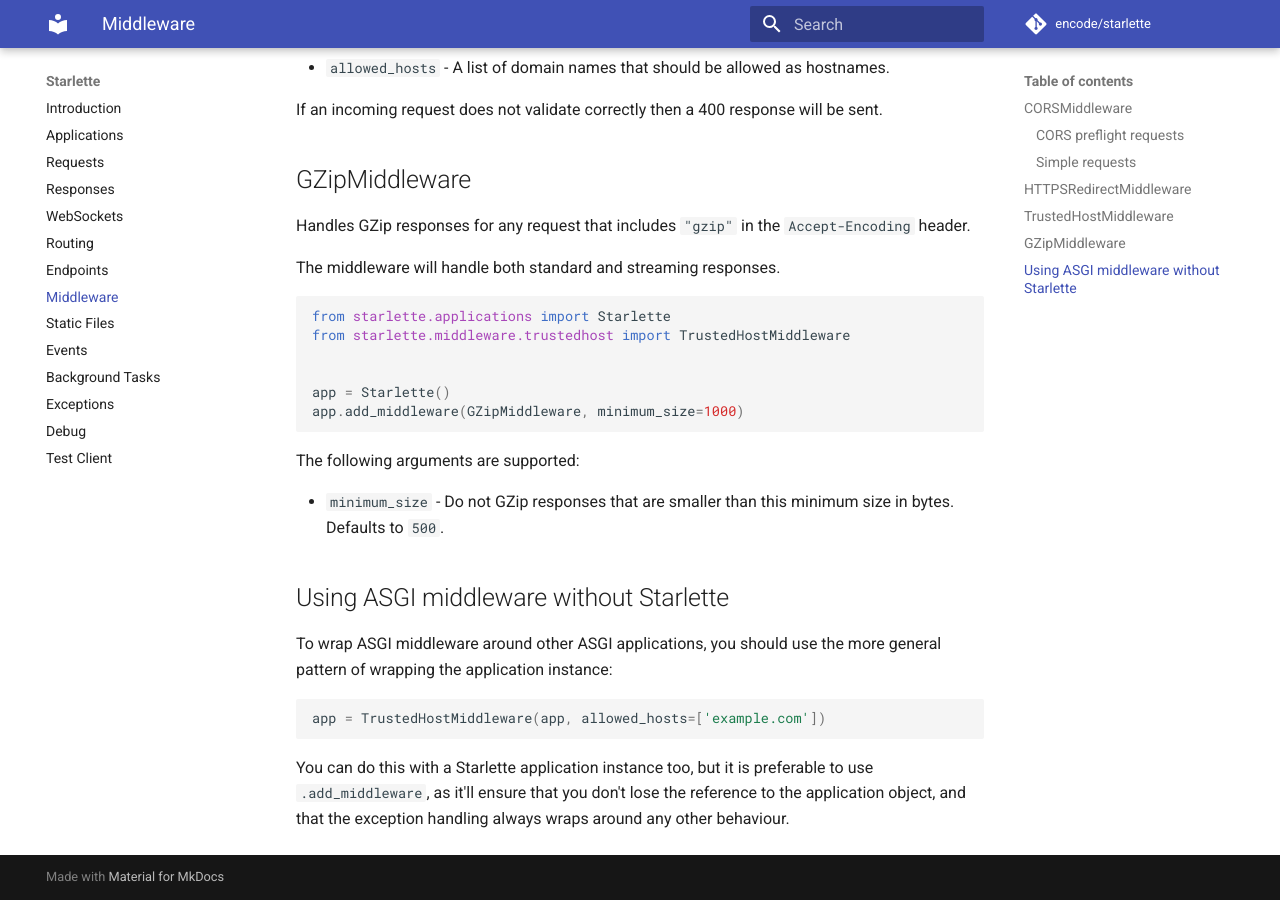
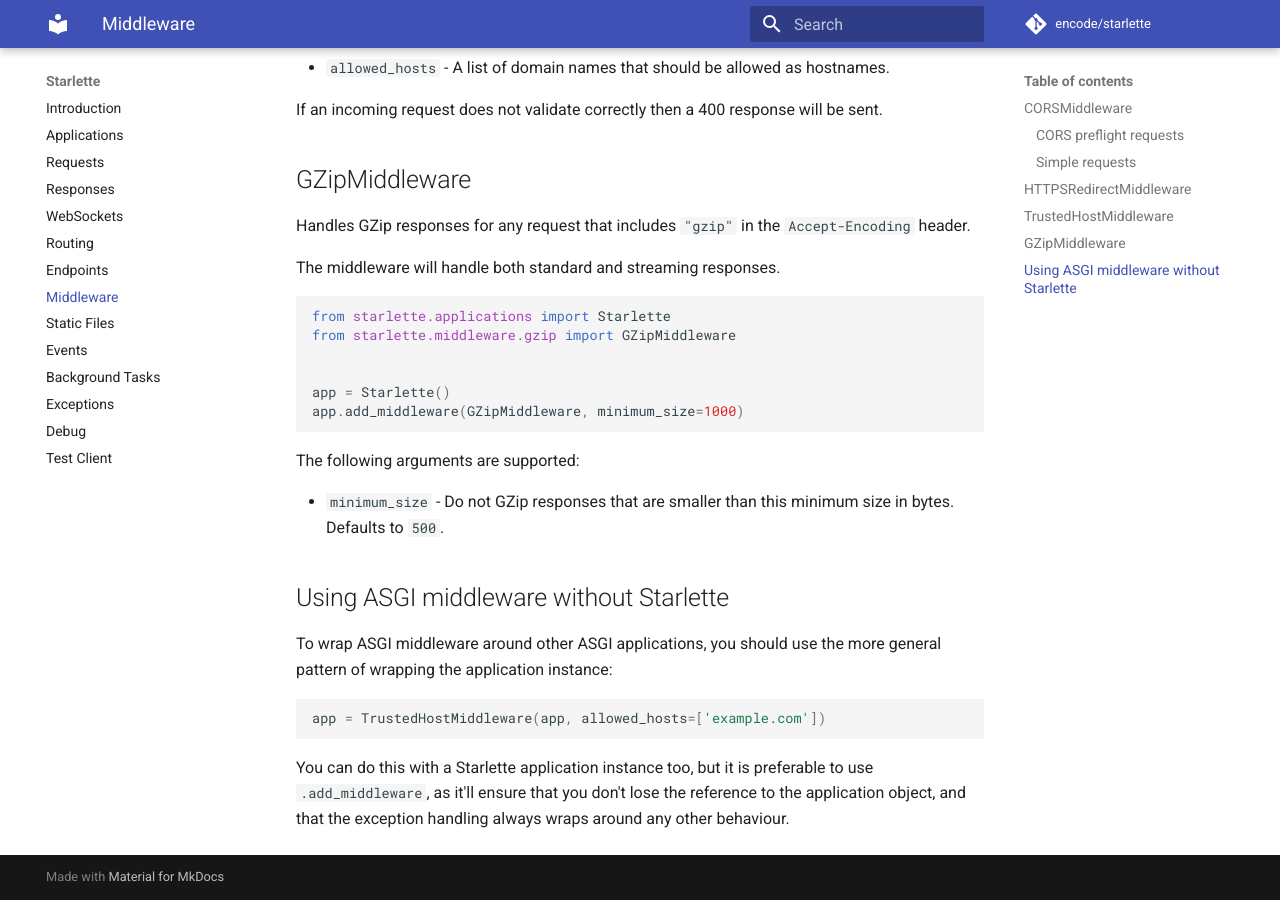
Before and after one commit to hidraco/starlette, an MkDocs documentation site: the page built from docs/middleware.md, in a window 1280 px wide and 900 px high, scrolled down 2454 px. Built offline with MkDocs 1.6.1 and Material for MkDocs 9.7.7, drawn with Linux system fonts in a browser that asks for light colours; comment, search, counter and statistics services are not loaded.

Commit message:
Fix example import statement (#123)

````diff
--- a/docs/middleware.md
+++ b/docs/middleware.md
@@ -105,7 +105,7 @@ The middleware will handle both standard and streaming responses.
 
 ```python
 from starlette.applications import Starlette
-from starlette.middleware.trustedhost import TrustedHostMiddleware
+from starlette.middleware.gzip import GZipMiddleware
 
 
 app = Starlette()
````
